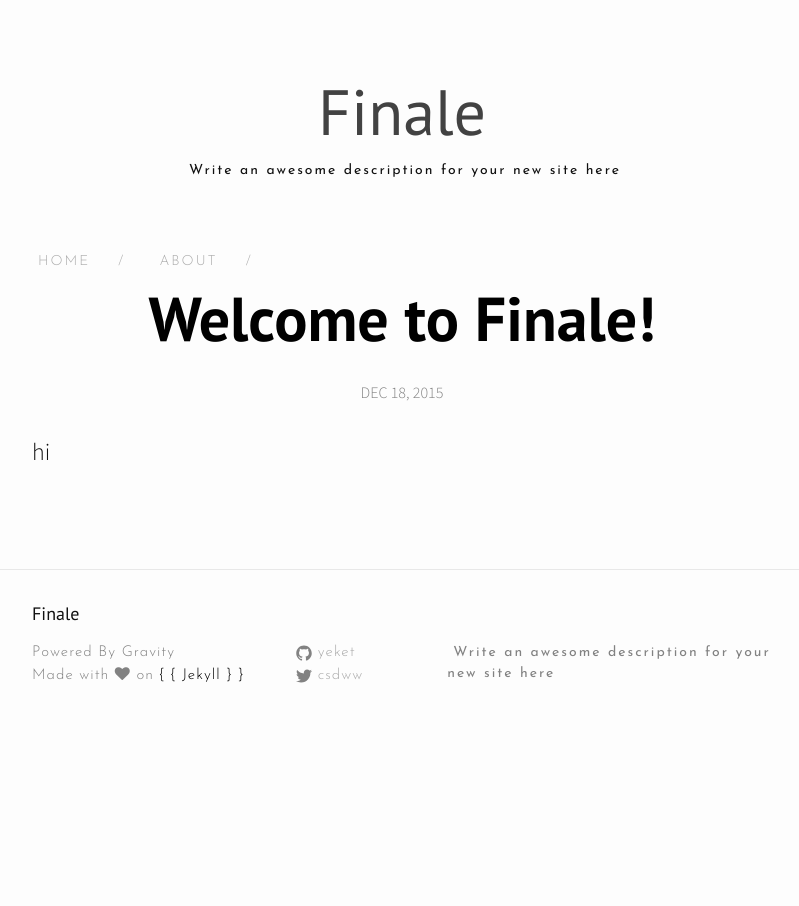
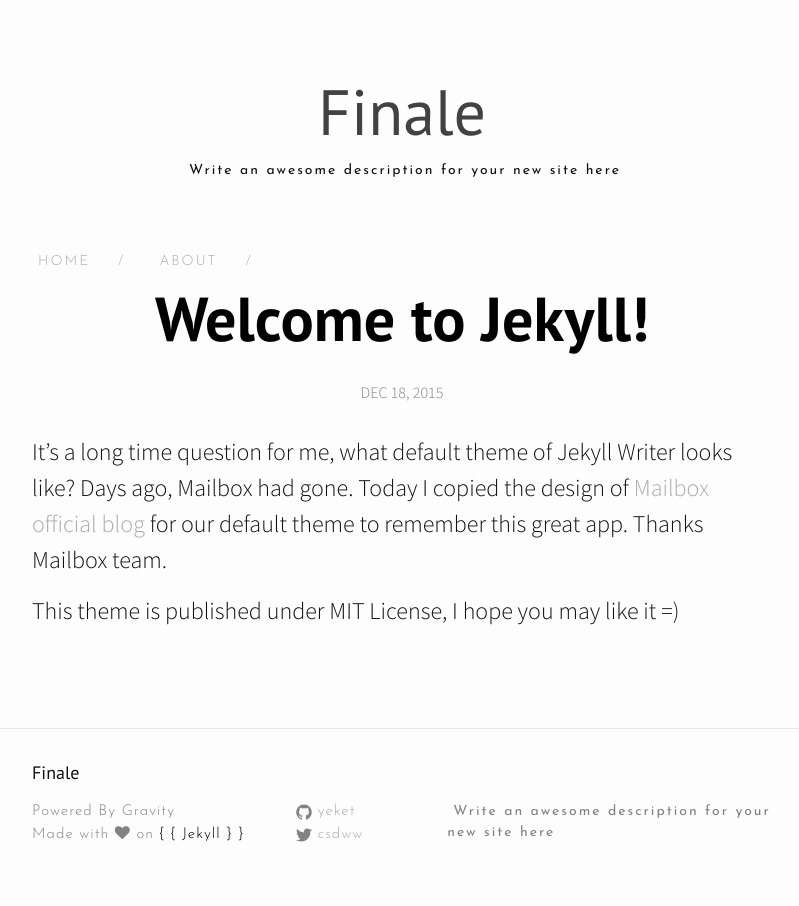
Before and after one commit to yeket/blog, a Jekyll site: the page built from _posts/2015-12-18-welcome-to-jekyll.md, in a window 1280 px wide. Shown: the whole page, without its empty margins (238-1037 px from the left). Built offline with Jekyll 4.4.1, drawn with Linux system fonts in a browser that asks for light colours; nearby versions of some CDN libraries.

Commit message:
Update Welcome to Jekyll!

```diff
--- a/_posts/2015-12-18-welcome-to-jekyll.md
+++ b/_posts/2015-12-18-welcome-to-jekyll.md
@@ -1,8 +1,10 @@
 ---
 layout: post
-title: Welcome to Finale!
+title: Welcome to Jekyll!
 date: '2015-12-18 21:45:10 +0800'
 tags: 'Mailbox, Theme'
 categories: 'Theme, Jekyll Writer'
 ---
-hi
+It's a long time question for me, what default theme of Jekyll Writer looks like? Days ago, Mailbox had gone. Today I copied the design of [Mailbox official blog](https://blogs.dropbox.com/mailbox/) for our default theme to remember this great app. Thanks Mailbox team.
+
+This theme is published under MIT License, I hope you may like it =)
```
